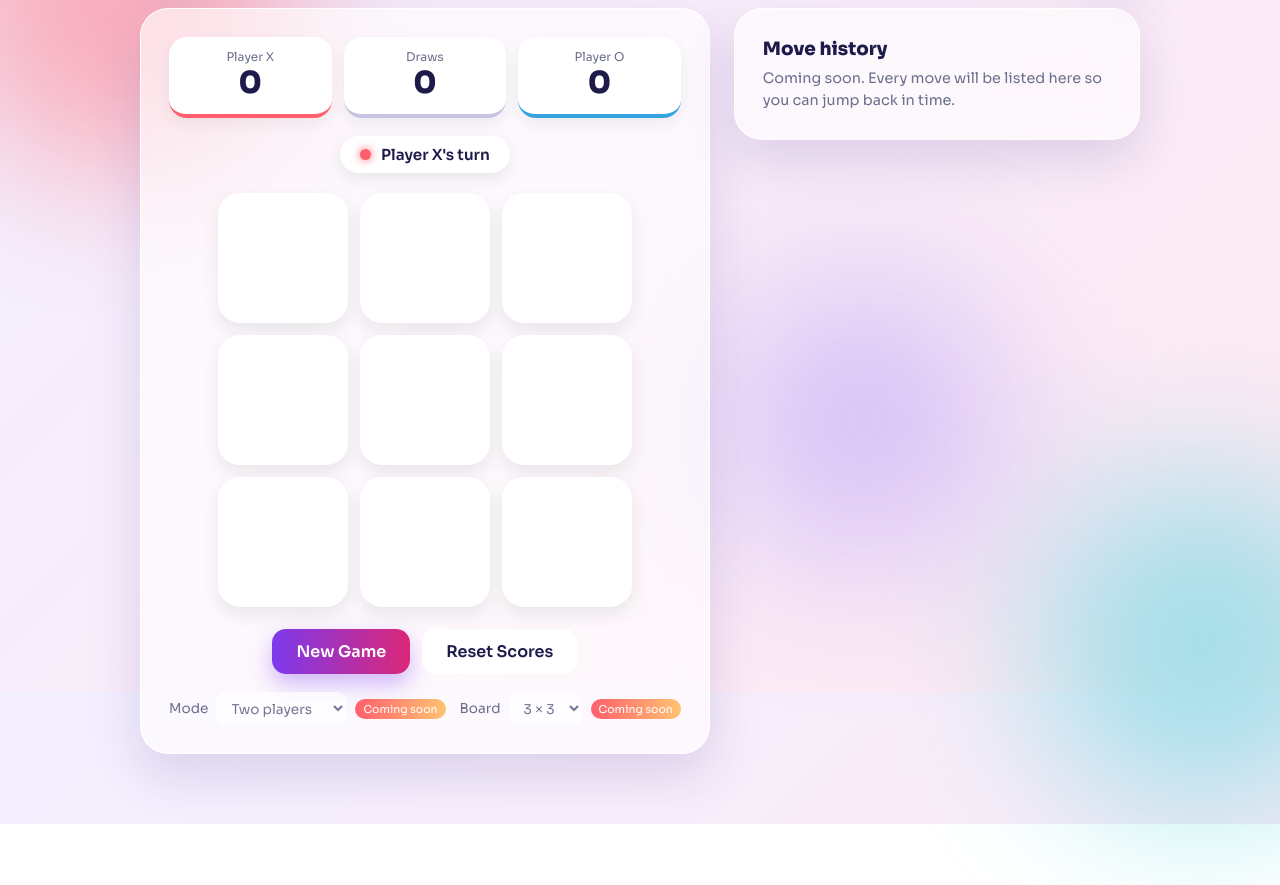
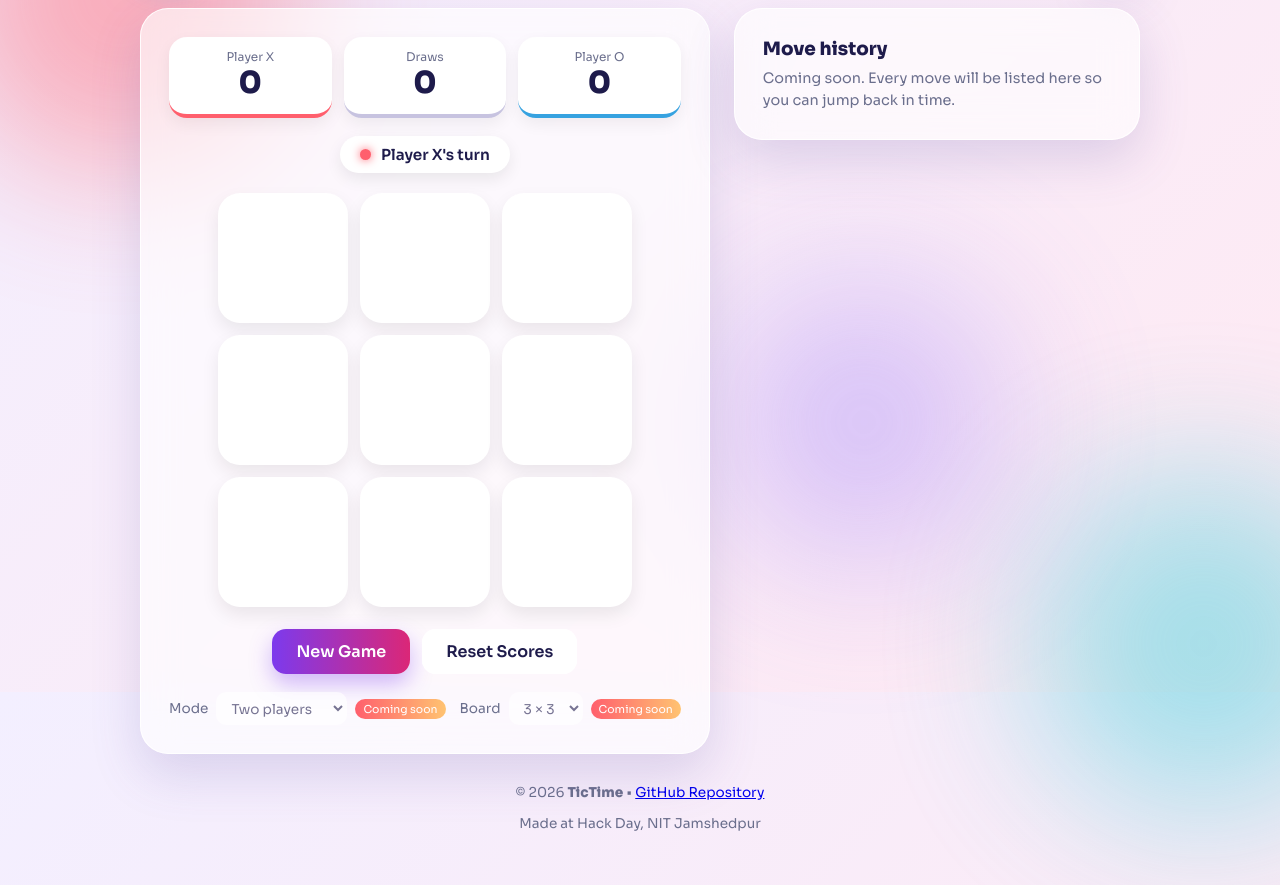
Before and after one commit to Smriti-N/TicTime, a plain HTML site: page index.html in a window 1280 px wide. Shown: the part 108-993 px from the top of the page. Before the commit the page ends 932 px from the top, so only its background shows below. Drawn offline with Linux system fonts and the light colour scheme.

Commit message:
update footer with project name, year, GitHub link, and event attribution

```diff
--- a/index.html
+++ b/index.html
@@ -69,7 +69,10 @@
     </aside>
   </main>
 
-  <footer class="footer"><!-- TODO: add a footer (credits, GitHub link, year) --></footer>
+  <footer class="footer">
+  <p>&copy; 2026 <strong>TicTime</strong> &bull; <a href="https://github.com/Smriti-N/TicTime" target="_blank" rel="noopener noreferrer">GitHub Repository</a></p>
+  <p class="footer-subtext">Made at Hack Day, NIT Jamshedpur</p>
+</footer>
 
   <script src="js/game.js"></script>
   <script src="js/ui.js"></script>
```
